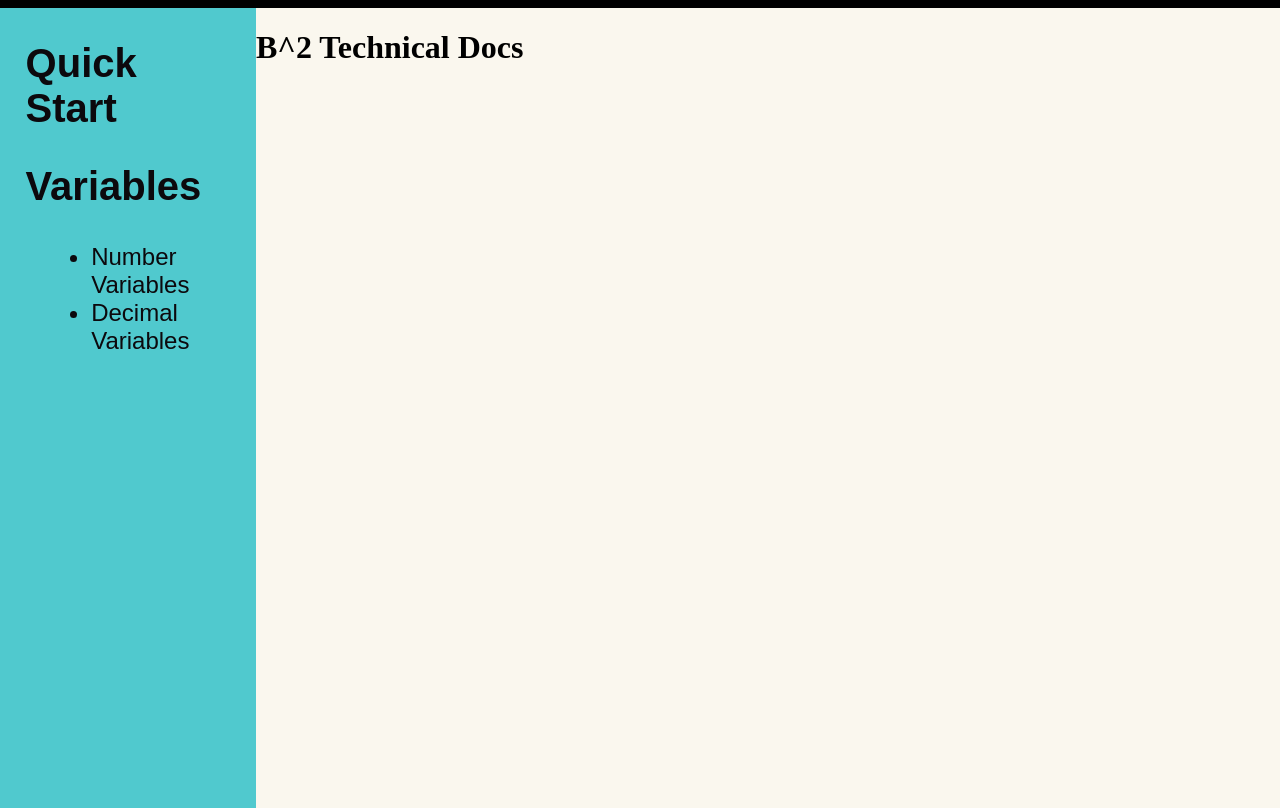
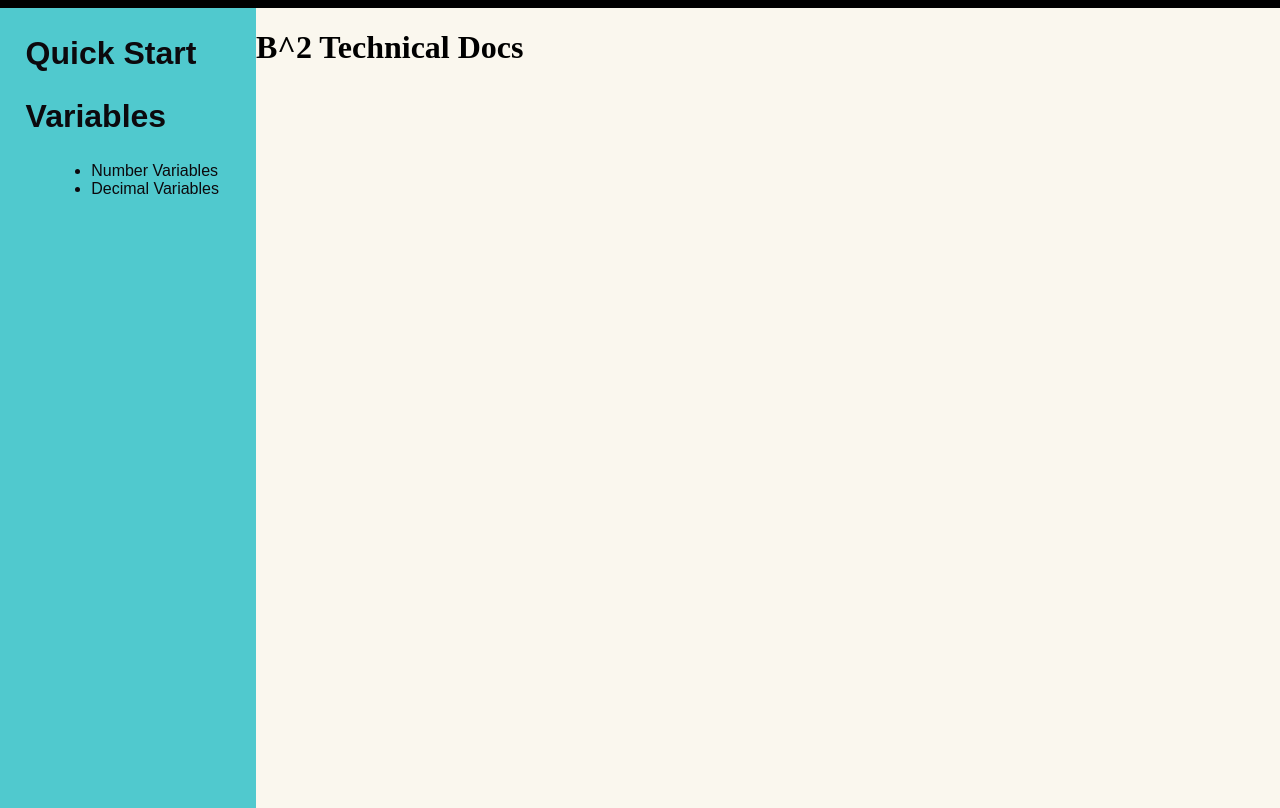
Before and after one commit to NateLevin1/NateLevin1.github.io, a plain HTML site: page index.html in a window 1280 px wide. Drawn offline with Linux system fonts and the light colour scheme.

Commit message:
fix sizing issues

```diff
--- a/stylesheet.css
+++ b/stylesheet.css
@@ -27,7 +27,7 @@ body {
 	height:100%;
 }
 h2 {
-	font-size: 5vh;
+	font-size: 4vh;
 	color: var(--accent);
 	font-family: sans-serif;
 	margin-left:2vw;
@@ -38,7 +38,7 @@ h2:hover {
 	background-color: rgba(255,255,255, 0.5);
 }
 ul {
-	font-size: 3vh;
+	font-size: 2vh;
 	color: var(--accent);
 	font-family: sans-serif;
 	margin-left:4vw;
```
